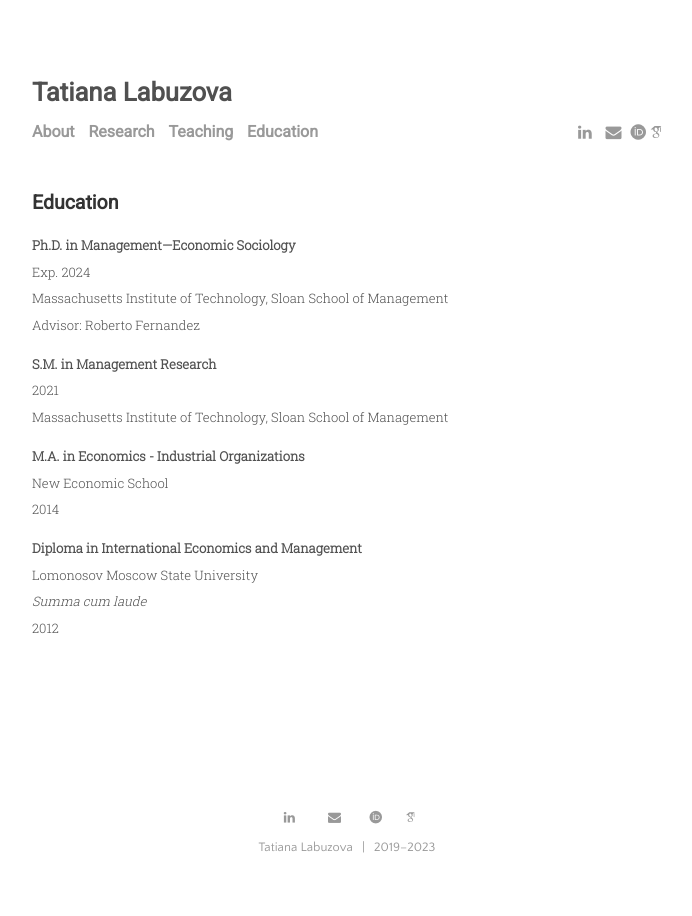
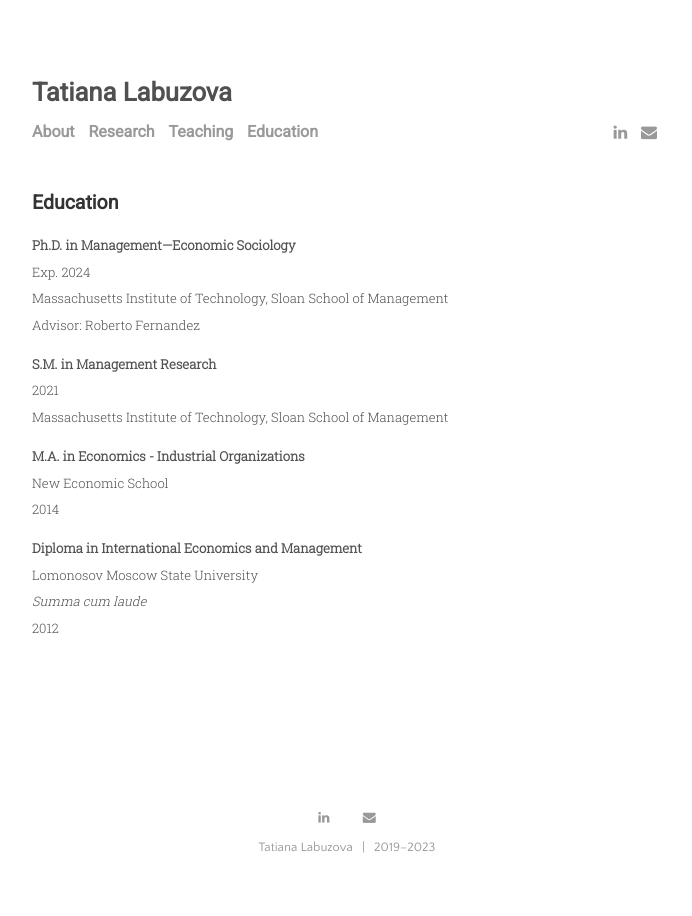
Before and after one commit to tatianalabuzova/tatianalabuzova.github.io, a Jekyll site: the page built from menu/education.md, in a window 1280 px wide. Shown: the whole page, without its empty margins (293-985 px from the left). Built offline with Jekyll 4.4.1, drawn with Linux system fonts in a browser that asks for light colours; some web fonts are replaced.

Commit message:
Update settings.yml

```diff
--- a/_data/settings.yml
+++ b/_data/settings.yml
@@ -11,10 +11,8 @@ menu:
 - {name: 'Education', path: 'menu', url: 'education.html'}
 
 social:
-- {icon: 'linkedin', link: 'https://www.linkedin.com/in/artem-timoshenko-47867b1a/'}
-- {icon: 'envelope', link: 'mailto:artem.timoshenko@kellogg.northwestern.edu'}
-- {icon: 'orcid', link: 'https://orcid.org/0000-0002-5431-2136'}
-- {icon: 'google-scholar', link: 'https://scholar.google.com/citations?user=ebyna6wAAAAJ'}
+- {icon: 'linkedin', link: 'https://www.linkedin.com/in/tatiana-labuzova-2b016438/'}
+- {icon: 'envelope', link: 'mailto:labuzova@mit.edu'}
 
 pagination:
   next_page: 'Newer'
```
